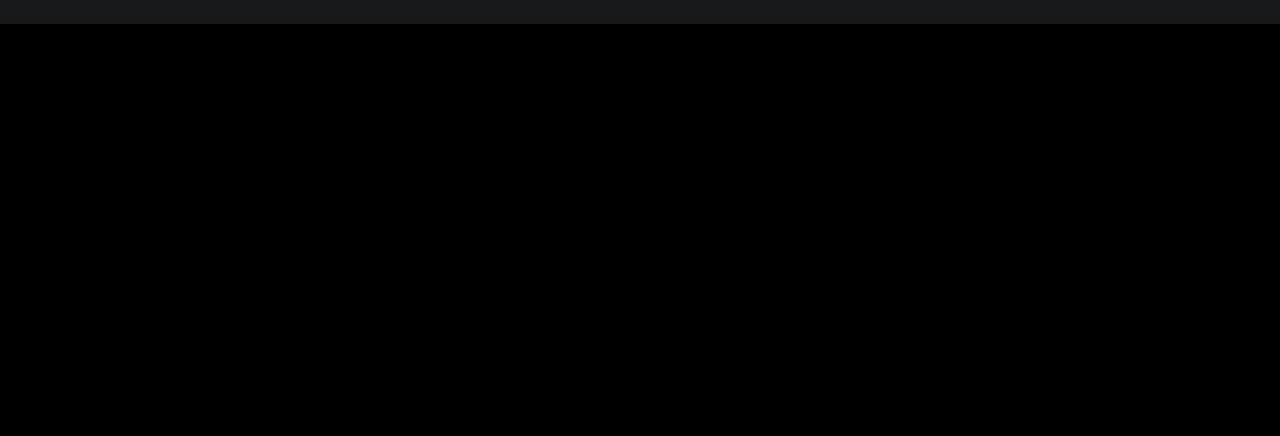
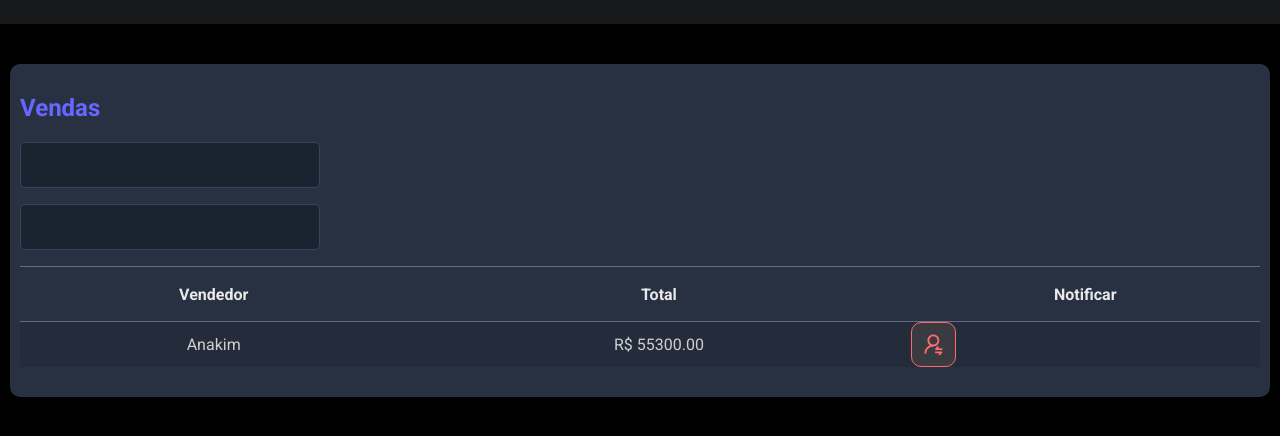
Before and after one commit to RodrigoMSCruz/DSMeta, a plain HTML site: page index.html in a window 1280 px wide. Shown: the part 196-632 px from the top of the page. Drawn offline with Linux system fonts and the light colour scheme.

Commit message:
2022/12/19 - Aula 02 div, table, etc.

```diff
--- a/css/styles.css
+++ b/css/styles.css
@@ -44,3 +44,90 @@ header{
     font-size: 14px;
     font-weight: 300;
 }
+
+.dsmeta-card{
+    background-color: #283142;
+    border-radius: 10px;
+    padding: 30px 10px;
+}
+
+.dsmeta-logo-container{
+    width: 100%;
+    max-width: 900px;
+    margin: 0 auto;
+}
+
+#sales{
+    padding: 40px 10px;
+}
+
+.dsmeta-sales-title{
+    color: #6767ff;
+    font-size: 24;
+    margin-bottom: 20px;
+}
+
+.dsmeta-form-control-container{
+    margin-bottom: 16px;
+    max-width: 300px;
+}
+
+.dsmeta-form-control{
+    height: 46px;
+    width: 100%;
+    background-color: #182531;
+    border: 1px solid #384459;
+    border-radius: 5px;
+    color: #9AAABE;
+    padding: 0 20px;
+    font-size: 18px;
+}
+
+.dsmeta-sales-table{
+    width: 100%;
+    border-spacing: 0;
+    border-collapse: collapse;
+}
+
+.dsmeta-sales-table thead{
+    height: 55px;
+    font-size: 16px;
+    color: #e9e9e9;
+    font-weight: 700;
+}
+
+.dsmeta-sales-table tbody{
+    font-size: 14;
+    font-weight: 400;
+    color: #cfcfcf;
+    text-align: center;
+}
+
+.dsmeta-sales-table tr{
+    height: 74;
+    border-top: 1px solid #5f6e82;
+}
+
+.dsmeta-sales-table tbody tr:hover > td{
+    background-color: #384459;
+}
+
+.dsmeta-sales-table tbody tr:nth-child(odd){
+    background-color: #242c3b;
+}
+
+.dsmeta-red-btn{
+    height: 45px;
+    width: 45px;
+    background: rgba(255, 187, 114, 0.1);
+    border: 1px solid #FF6872;
+    border-radius: 10px;
+    display: flex;
+    align-items: center;
+    justify-content: center;
+    cursor: pointer;
+}
+
+.dsmeta-red-btn img{
+    width: 19px;
+}
--- a/index.html
+++ b/index.html
@@ -18,5 +18,47 @@
         </div>
     </header>
 
+    <main>
+        <section id="sales">
+            <div class="dsmeta-container">
+                <div class="dsmeta-card">
+                    <h2 class="dsmeta-sales-title">Vendas</h2>
+                    <div>
+                        <div class="dsmeta-form-control-container">
+                            <input class="dsmeta-form-control" type="text">
+                        </div>
+                        <div class="dsmeta-form-control-container">
+                            <input class="dsmeta-form-control" type="text">
+                        </div>
+                    </div>
+                    <div>
+                        <table class="dsmeta-sales-table">
+                            <thead>
+                                <tr>
+                                    <th>Vendedor</th>
+                                    <th>Total</th>
+                                    <th>Notificar</th>
+                                </th>
+                            </thead>
+                            <tbody>
+                                <tr>
+                                    <td>Anakim</td>
+                                    <td>R$ 55300.00</td>
+                                    <td>
+                                        <div>
+                                            <div class="dsmeta-red-btn">
+                                                <img src="/images/notification-icon.svg" alt="Notificar">
+                                            </div>
+                                        </div>
+                                    </td>
+                                </tr>
+                            </tbody>
+                        </table>
+                    </div>
+                </div>
+            </div>
+        </section>
+    </main>
+
 </body>
 </html>
```
Also changed, not shown: images/notification-icon.svg (added).
